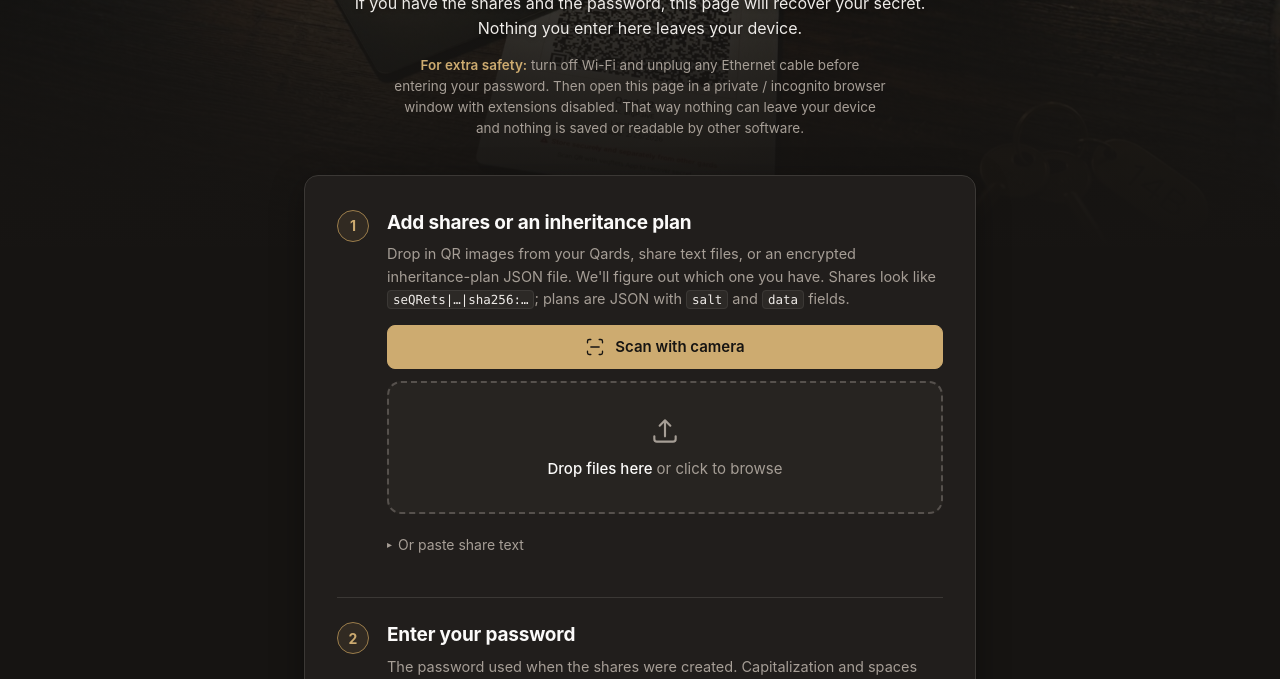
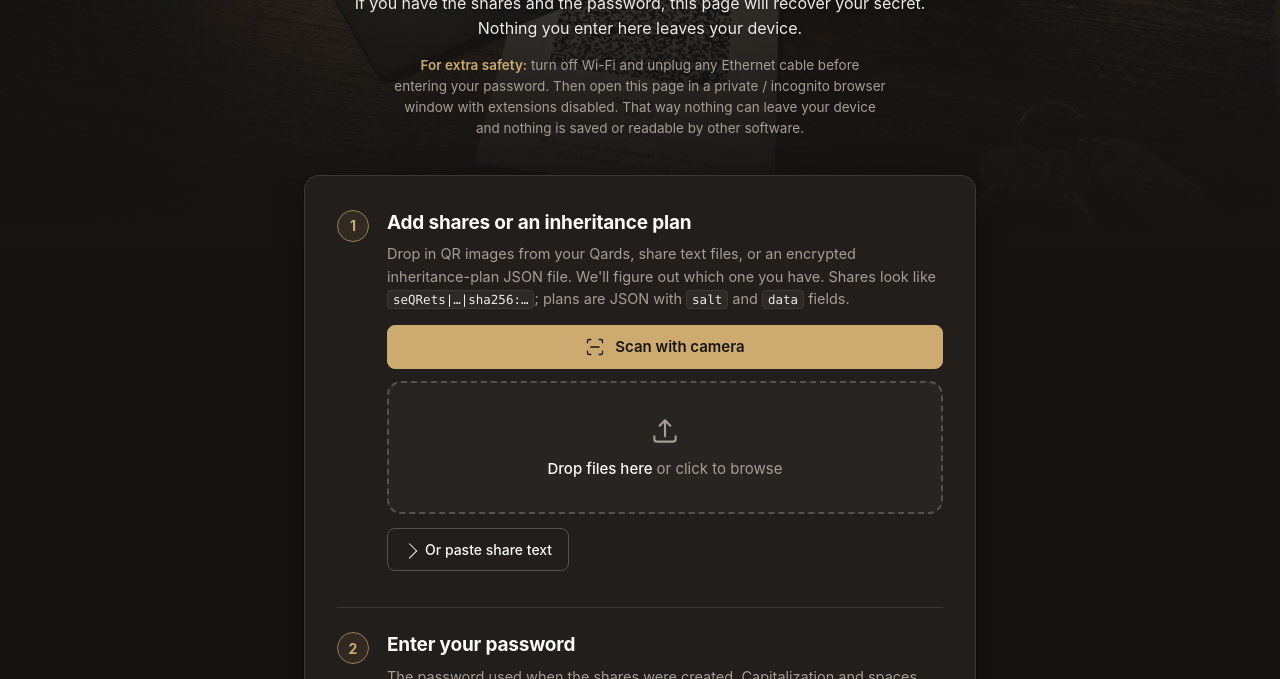
Before and after one commit to seQRets/seQRets-Recover, a website built with Vite: page index.html in a window 1280 px wide. Shown: the part 273-952 px from the top of the page. Built offline with nearby package versions, Linux system fonts and the light colour scheme.

Commit message:
style: render paste/keyfile expanders as actual buttons (v1.5.1)
Before: the <summary> elements for 'Or paste share text' and 'I also
have a keyfile (optional)' were styled as muted text with a bullet-like
disclosure triangle. Users read them as list bullets rather than
interactive controls.

After: rendered as proper secondary buttons — bordered, padded, with a
clear chevron that rotates on open. Hover and focus-visible states
match the rest of the button system. Keyboard accessibility improves
because focus is now visually obvious.

```diff
--- a/package.json
+++ b/package.json
@@ -1,6 +1,6 @@
 {
   "name": "seqrets-recover",
-  "version": "1.5.0",
+  "version": "1.5.1",
   "private": true,
   "type": "module",
   "description": "Minimal, single-file, offline recovery tool for seQRets shares. No install, no network, no app. Open recover.html in any browser.",
--- a/src/styles.css
+++ b/src/styles.css
@@ -306,17 +306,26 @@ body {
   margin-top: 14px;
 }
 
+/* The summary elements are styled as actual secondary buttons so users
+   recognize them as pressable — previously they looked like muted text links
+   with a disclosure triangle, which scanned as list bullets. */
 .paste-expander summary,
 .keyfile-expander summary {
   cursor: pointer;
+  font-family: var(--sans);
   font-size: 14px;
-  color: var(--muted);
-  padding: 6px 0;
+  font-weight: 500;
+  color: var(--text-strong);
+  background: transparent;
+  border: 1px solid var(--border-strong);
+  border-radius: var(--radius-sm);
+  padding: 10px 16px;
   user-select: none;
   list-style: none;
   display: inline-flex;
   align-items: center;
-  gap: 6px;
+  gap: 10px;
+  transition: background 0.15s, border-color 0.15s, color 0.15s;
 }
 
 .paste-expander summary::-webkit-details-marker,
@@ -326,25 +335,34 @@ body {
 
 .paste-expander summary::before,
 .keyfile-expander summary::before {
-  content: '▸';
-  font-size: 10px;
+  content: '';
+  display: inline-block;
+  width: 10px;
+  height: 10px;
+  border-right: 1.6px solid currentColor;
+  border-bottom: 1.6px solid currentColor;
+  transform: rotate(-45deg) translate(-1px, 1px);
   transition: transform 0.15s;
-  display: inline-block;
+  flex-shrink: 0;
 }
 
 .paste-expander[open] summary::before,
 .keyfile-expander[open] summary::before {
-  transform: rotate(90deg);
+  transform: rotate(45deg) translate(-1px, -1px);
 }
 
 .paste-expander summary:hover,
-.keyfile-expander summary:hover {
-  color: var(--text-strong);
+.keyfile-expander summary:hover,
+.paste-expander summary:focus-visible,
+.keyfile-expander summary:focus-visible {
+  background: var(--surface-elevated);
+  border-color: var(--gold-dim);
+  outline: none;
 }
 
 .paste-expander[open] summary,
 .keyfile-expander[open] summary {
-  margin-bottom: 10px;
+  margin-bottom: 12px;
 }
 
 /* ── Share list ───────────────────────────────────────────────────── */
```
Also changed, not shown: 1 other file.
